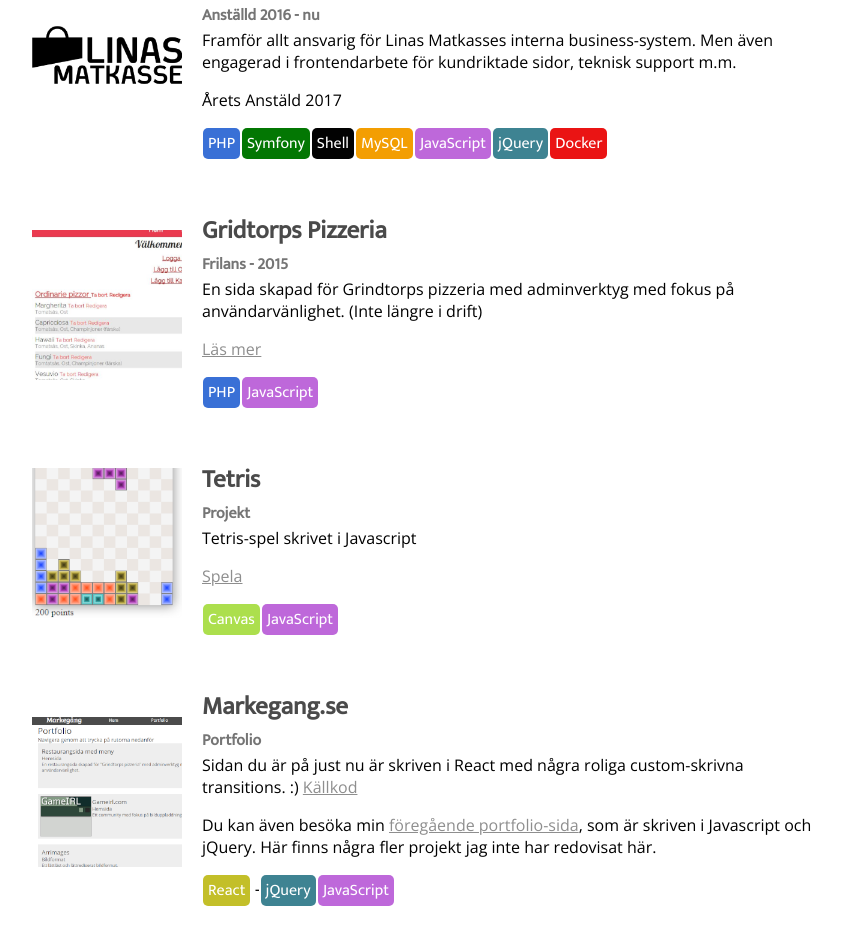
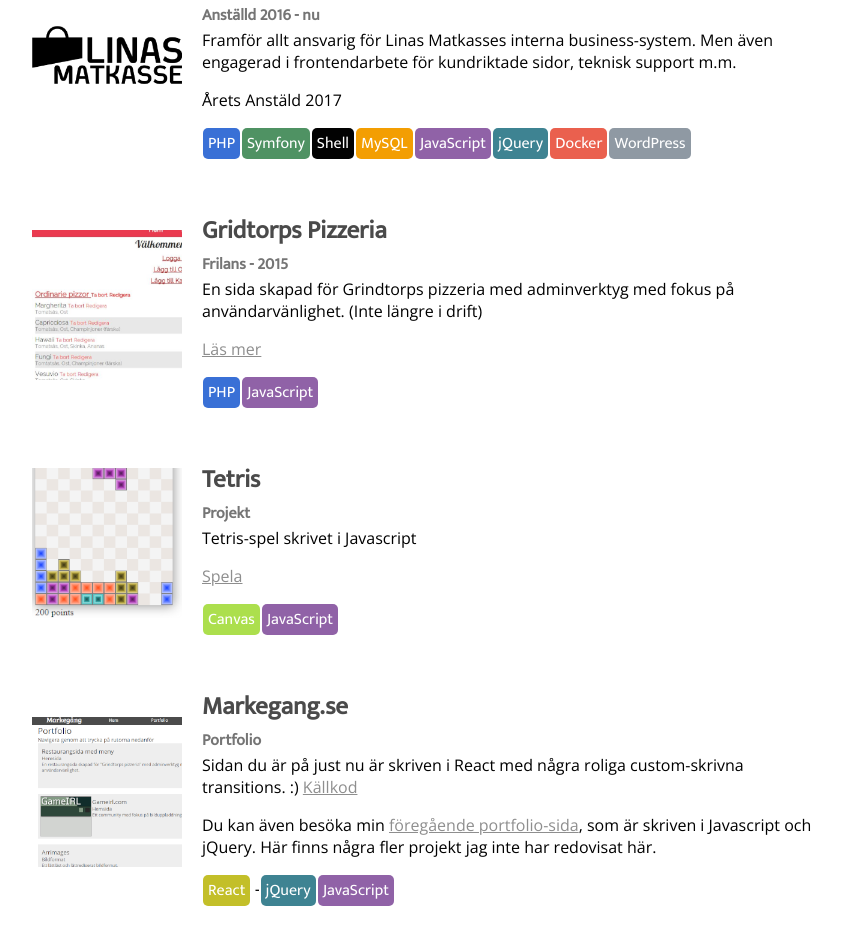
Before and after one commit to carlmarkegang/portfolio, a React (Create React App) app: page /project in a window 1280 px wide. Shown: the part 220-1172 px from the top of the page, without its empty margins (218-1059 px from the left). Built offline with nearby package versions, Linux system fonts and the light colour scheme.

Commit message:
color adjustments

```diff
--- a/src/components/portfolio/portfolioBlocks/hemag.jsx
+++ b/src/components/portfolio/portfolioBlocks/hemag.jsx
@@ -14,7 +14,7 @@
                         <h4 className="portfolioBlockTextSubHeader">Slutprojekt </h4>
                         <p>Som slutprojekt och grupparbete på utbildningen Diplomerad Webbmaster gjorde vi en sida till en hantverkarfirma</p>
                         <div className="portfolioBlockTechs">
-                            <span style={{backgroundColor: '#8661ce'}}>Joomla</span>
+                            <span style={{backgroundColor: '#a05434'}}>Joomla</span>
                         </div>
                     </td>
                 </tr>
--- a/src/components/portfolio/portfolioBlocks/linas.jsx
+++ b/src/components/portfolio/portfolioBlocks/linas.jsx
@@ -18,12 +18,13 @@
                             <p>Årets Anstäld 2017</p>
                             <div className="portfolioBlockTechs">
                                 <span style={{backgroundColor: '#3970d6'}}>PHP</span>
-                                <span style={{backgroundColor: '#037703'}}>Symfony</span>
+                                <span style={{backgroundColor: '#4f9263'}}>Symfony</span>
                                 <span style={{backgroundColor: '#020202'}}>Shell</span>
                                 <span style={{backgroundColor: '#f39e02'}}>MySQL</span>
-                                <span style={{backgroundColor: '#be68da'}}>JavaScript</span>
+                                <span style={{backgroundColor: '#9062a7'}}>JavaScript</span>
                                 <span style={{backgroundColor: '#3e8392'}}>jQuery</span>
-                                <span style={{backgroundColor: '#ea1414'}}>Docker</span>
+                                <span style={{backgroundColor: '#ea604e'}}>Docker</span>
+                                <span style={{backgroundColor: '#8f99a3'}}>WordPress</span>
                             </div>
                         </td>
                     </tr>
--- a/src/components/portfolio/portfolioBlocks/pizzeria.jsx
+++ b/src/components/portfolio/portfolioBlocks/pizzeria.jsx
@@ -16,7 +16,7 @@
                         <p><a href='#'>Läs mer</a></p>
                         <div className="portfolioBlockTechs">
                             <span style={{backgroundColor: '#3970d6'}}>PHP</span>
-                            <span style={{backgroundColor: '#be68da'}}>JavaScript</span>
+                            <span style={{backgroundColor: '#9062a7'}}>JavaScript</span>
                         </div>
                     </td>
                 </tr>
--- a/src/components/portfolio/portfolioBlocks/portfolio.jsx
+++ b/src/components/portfolio/portfolioBlocks/portfolio.jsx
@@ -18,7 +18,7 @@
                         <div className="portfolioBlockTechs">
                             <span style={{backgroundColor: '#c3bf29'}}>React</span> -
                             <span style={{backgroundColor: '#3e8392'}}>jQuery</span>
-                            <span style={{backgroundColor: '#be68da'}}>JavaScript</span>
+                            <span style={{backgroundColor: '#9062a7'}}>JavaScript</span>
                         </div>
                     </td>
                 </tr>
--- a/src/components/portfolio/portfolioBlocks/tetris.jsx
+++ b/src/components/portfolio/portfolioBlocks/tetris.jsx
@@ -16,7 +16,7 @@
                         <p><a href="https://github.com/carlmarkegang/canvas-tetris">Spela</a></p>
                         <div className="portfolioBlockTechs">
                             <span style={{backgroundColor: '#acdf4d'}}>Canvas</span>
-                            <span style={{backgroundColor: '#be68da'}}>JavaScript</span>
+                            <span style={{backgroundColor: '#9062a7'}}>JavaScript</span>
                         </div>
                     </td>
                 </tr>
```
Also changed, not shown: 1 other file (tests, documents, lock files or other folders).
